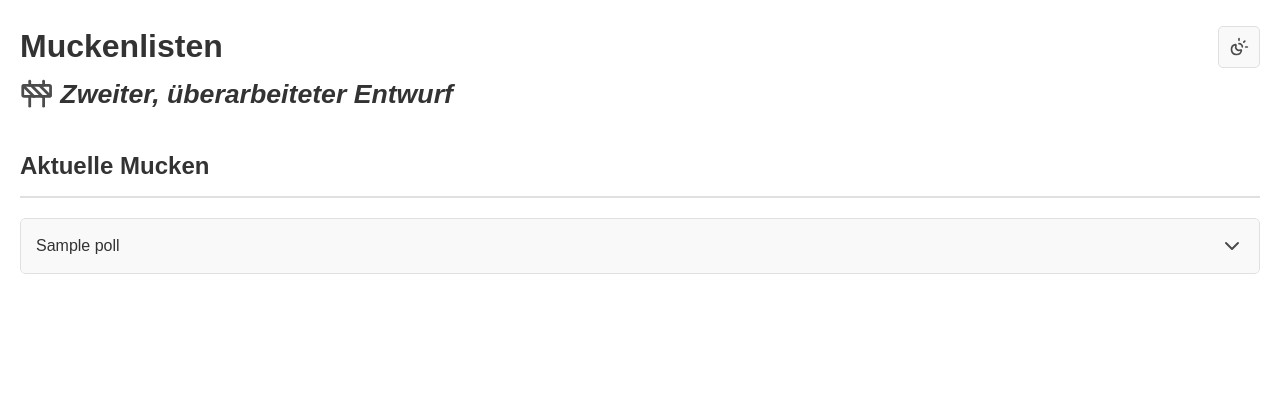
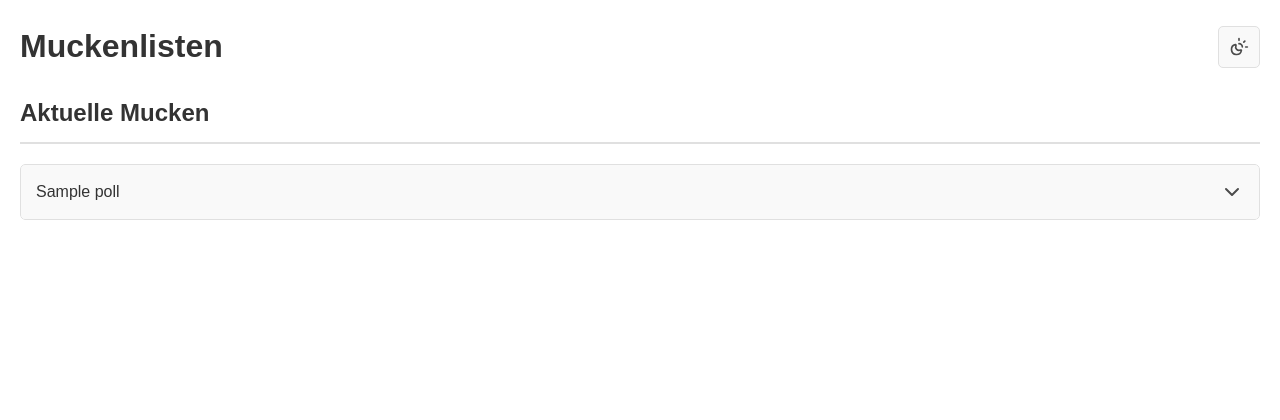
Before and after one commit to AkaBlas/akalisten, a Python web app: template akalisten/template/index.j2 in a window 1280 px wide. Shown: the top 420 px of the page. Run offline with Jinja, Linux system fonts and the light colour scheme; the template is opened without the code that fills it: most values are stand-ins (such as "Sample title", 1, 10 or a date in 2020).

Commit message:
Remove Subheading

```diff
--- a/akalisten/template/index.j2
+++ b/akalisten/template/index.j2
@@ -38,10 +38,6 @@
                         </button>
                     </div>
                 </div>
-                <small class="icon-text">
-                    <i data-lucide="construction" class="lucide-icon"></i>
-                    <i>Zweiter, überarbeiteter Entwurf</i>
-                </small>
             </h1>
         </header>
         <h2>Aktuelle Mucken</h2>
```
